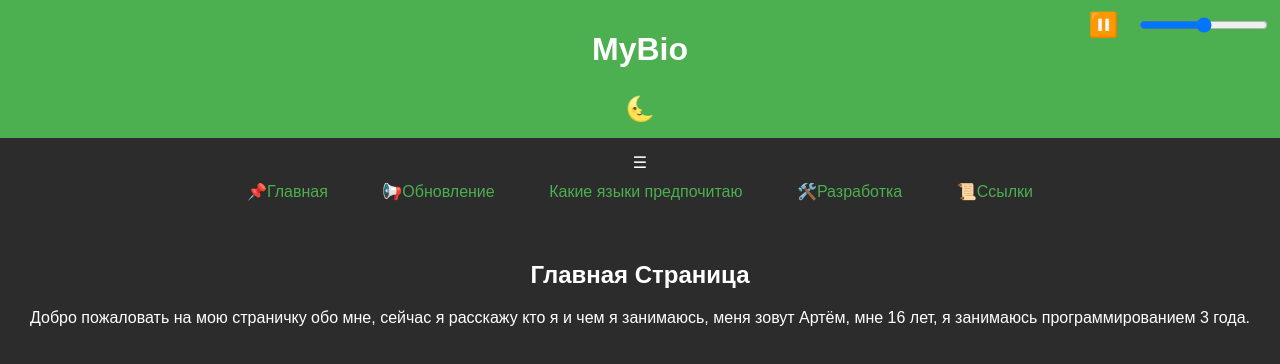
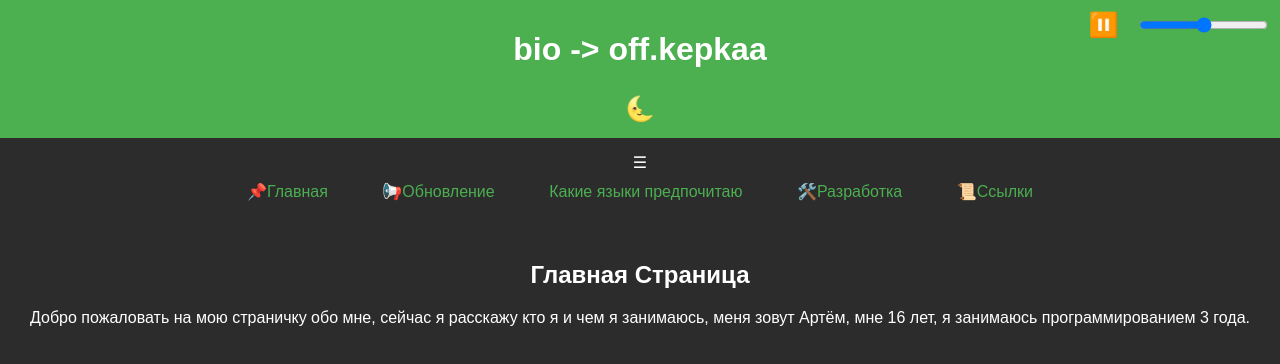
Before and after one commit to kepkaa/my-bio, a plain HTML site: page index.html in a window 1280 px wide. Drawn offline with Linux system fonts and the light colour scheme.

Commit message:
Update index.html

```diff
--- a/index.html
+++ b/index.html
@@ -3,13 +3,13 @@
 <head>
     <meta charset="UTF-8" />
     <meta name="viewport" content="width=device-width, initial-scale=1.0, maximum-scale=1.0, user-scalable=no" />
-    <title>MyBio</title>
+    <title>mybio by kepkaa</title>
     <link rel="icon" href="https://sun9-5.userapi.com/impg/mDIvYqFFSqSx_x3Xb8XMsDzoNKtwkDQiBi174w/2RSIgqlcJ9k.jpg?size=1024x576&quality=95&sign=c3fe037fb915c1a64e98315043ef1066&type=album" type="image/png" />
     <link rel="stylesheet" href="style.css" />
 </head>
 <body>
     <header>
-        <h1>MyBio</h1>
+        <h1>bio -> off.kepkaa</h1>
         <div class="theme-toggle" onclick="toggleTheme()">🌜</div>
     </header>
 
```
